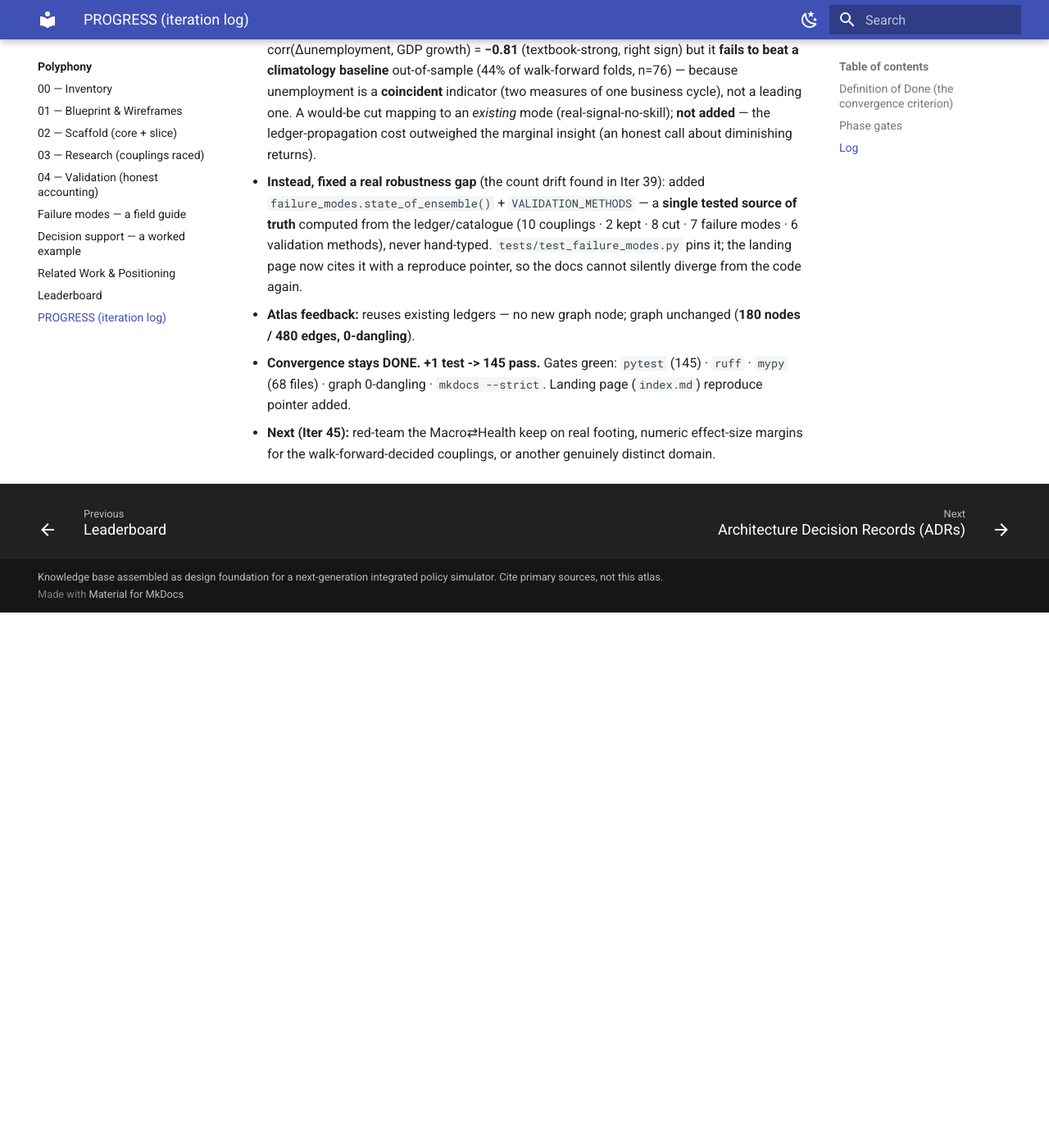
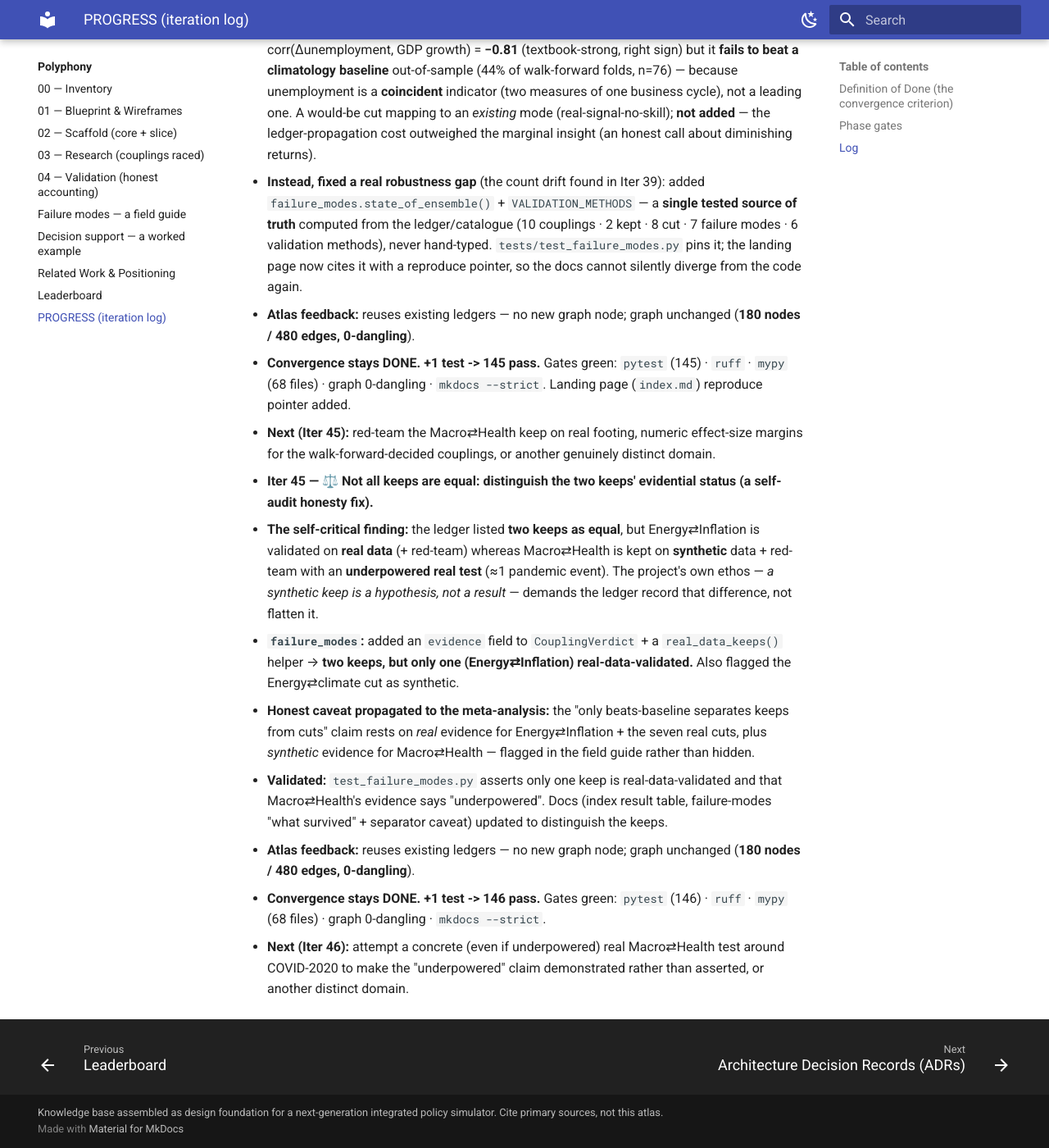
Before and after one commit to Sour-abh-Raj/computational-policy-atlas, an MkDocs documentation site: the page built from docs/polyphony/PROGRESS.md, in a window 1280 px wide and 1400 px high, scrolled down 31585 px. Shown: the whole window at 82% size. Built offline with MkDocs 1.6.1 and Material for MkDocs 9.7.7, drawn with Linux system fonts in a browser that asks for light colours; before the commit the page ends 32332 px from its top, so only the background shows below that.

Commit message:
Polyphony Iter 45: not all keeps are equal — distinguish the two keeps' evidential status (self-audit honesty fix)
Self-critical finding: the ledger listed two keeps as equal, but Energy<->Inflation is validated on real
data (+ red-team) whereas Macro<->Health is kept on synthetic data + red-team with an underpowered real
test (~1 pandemic event). The project's ethos -- a synthetic keep is a hypothesis, not a result -- demands
the ledger record that difference, not flatten it.
- failure_modes: added an evidence field to CouplingVerdict + real_data_keeps() helper -> two keeps, but
  only one (Energy<->Inflation) real-data-validated. Flagged the Energy<->climate cut as synthetic.
- Honest caveat propagated to the meta-analysis: the 'only beats-baseline separates' claim rests on real
  evidence for Energy<->Inflation + the seven real cuts plus synthetic evidence for Macro<->Health --
  flagged in the field guide, not hidden.
- test_failure_modes.py asserts only one keep is real-data-validated. index + failure-modes docs updated.
- Reuses existing ledgers; no new graph node. Convergence stays DONE.
- +1 test -> 146 pass; ruff/mypy(68)/graph/mkdocs --strict all green.

Co-Authored-By: Claude Opus 4.8 <noreply@anthropic.com>

```diff
--- a/docs/polyphony/PROGRESS.md
+++ b/docs/polyphony/PROGRESS.md
@@ -1020,3 +1020,23 @@ Plus the standing invariants (every commit): `mkdocs build --strict` green · `g
     (68 files) · graph 0-dangling · `mkdocs --strict`. Landing page (`index.md`) reproduce pointer added.
   - **Next (Iter 45):** red-team the Macro⇄Health keep on real footing, numeric effect-size margins for the
     walk-forward-decided couplings, or another genuinely distinct domain.
+- **Iter 45 — ⚖️ Not all keeps are equal: distinguish the two keeps' evidential status (a self-audit honesty fix).**
+  - **The self-critical finding:** the ledger listed **two keeps as equal**, but Energy⇄Inflation is
+    validated on **real data** (+ red-team) whereas Macro⇄Health is kept on **synthetic** data + red-team
+    with an **underpowered real test** (≈1 pandemic event). The project's own ethos — *a synthetic keep is a
+    hypothesis, not a result* — demands the ledger record that difference, not flatten it.
+  - **`failure_modes`:** added an `evidence` field to `CouplingVerdict` + a `real_data_keeps()` helper →
+    **two keeps, but only one (Energy⇄Inflation) real-data-validated.** Also flagged the Energy⇄climate
+    cut as synthetic.
+  - **Honest caveat propagated to the meta-analysis:** the "only beats-baseline separates keeps from cuts"
+    claim rests on *real* evidence for Energy⇄Inflation + the seven real cuts, plus *synthetic* evidence for
+    Macro⇄Health — flagged in the field guide rather than hidden.
+  - **Validated:** `test_failure_modes.py` asserts only one keep is real-data-validated and that
+    Macro⇄Health's evidence says "underpowered". Docs (index result table, failure-modes "what survived" +
+    separator caveat) updated to distinguish the keeps.
+  - **Atlas feedback:** reuses existing ledgers — no new graph node; graph unchanged (**180 nodes / 480
+    edges, 0-dangling**).
+  - **Convergence stays DONE.** **+1 test -> 146 pass.** Gates green: `pytest` (146) · `ruff` · `mypy`
+    (68 files) · graph 0-dangling · `mkdocs --strict`.
+  - **Next (Iter 46):** attempt a concrete (even if underpowered) real Macro⇄Health test around COVID-2020
+    to make the "underpowered" claim demonstrated rather than asserted, or another distinct domain.
```
Also changed, not shown: docs/polyphony/failure-modes.md (+16 -5 lines), docs/polyphony/index.md (+2 -2 lines), 2 other files.
